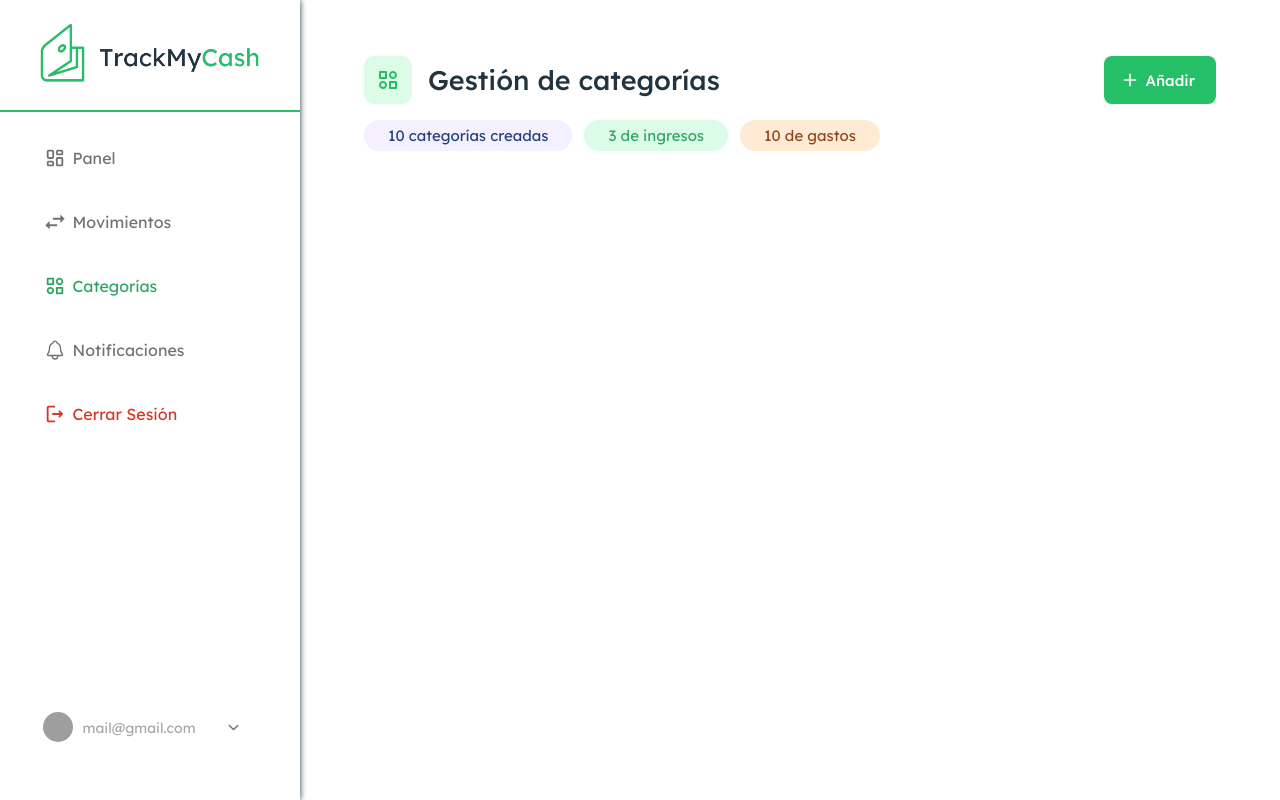
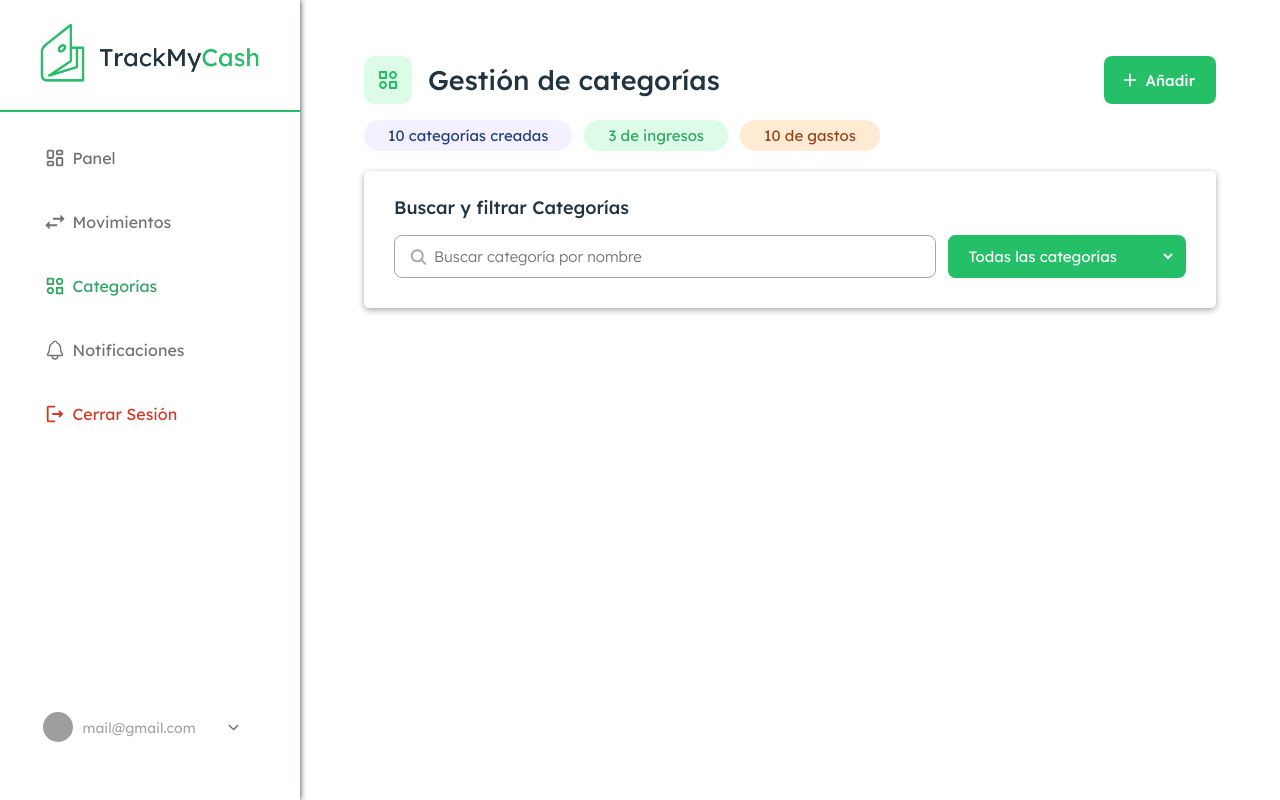
Before and after one commit to FazeElian/track-my-cash, a React (Vite) app in the folder client/: page /admin/categories in a window 1280 px wide. Built offline with nearby package versions, Linux system fonts and the light colour scheme; no server answers; grey boxes are pictures that could not be loaded.

Commit message:
add: search bar component

```diff
--- a/client/src/assets/css/Global.css
+++ b/client/src/assets/css/Global.css
@@ -58,6 +58,11 @@ body::-webkit-scrollbar-thumb {
     margin-left: 320px;
     height: auto;
     padding: 4rem 5rem 4rem;
+    flex-direction: column;
+}
+
+option {
+    cursor: pointer;
 }
 
 .txt-animated-gradient-blue-green {
--- /dev/null
+++ b/client/src/assets/css/components/admin/SearchBar.css
@@ -0,0 +1,136 @@
+@import "../../Global.css";
+
+.search-section {
+    display: flex;
+    width: 100%;
+    height: auto;
+    margin-top: 1.5rem;
+    background-color: var(--color-white);
+    filter: drop-shadow(0 2px 3px var(--color-gray2));
+    border-radius: 5px;
+    padding: 2rem;
+    flex-direction: column;
+}
+
+    .search-section h1 {
+        color: var(--color-dark-blue);
+        font-weight: 500;
+        font-size: 22px;
+    }
+
+    .search-bar {
+        display: flex;
+        width: 100%;
+        height: auto;
+        margin-top: 1rem;
+        gap: 12px;
+    }
+
+        .search {
+            display: flex;
+            width: 70%;
+            height: auto;
+            gap: 8px;
+            align-items: center;
+            color: var(--color-gray2) !important;
+            border: 1px solid var(--color-gray2);
+            padding: 0 14px 0;
+            border-radius: 8px;
+        }
+
+            .search svg {
+                width: 20px;
+                height: 20px;
+            }
+
+            .search input {
+                display: flex;
+                width: 100%;
+                height: auto;
+                padding: 12px 0 12px;
+                font-size: 16px;
+                border: none;
+                outline: none;
+                font-weight: 300;
+                color: var(--color-dark-blue);
+            }
+
+        .filter {
+            display: flex;
+            min-width: 30%;
+            background-color: var(--color-green);
+            border-radius: 8px;
+        }
+
+            .filter select {
+                display: flex;
+                width: 96%;
+                height: auto;
+                align-items: center;
+                justify-content: center;
+                border: none;
+                border-radius: 8px;
+                padding: 0 1rem 0;
+                font-size: 16px;
+                color: var(--color-white);
+                background: var(--color-green);
+                font-weight: 400;
+                cursor: pointer;
+                outline: none;
+            }
+
+/* Responsive 1440px */
+@media (max-width: 1440px) {
+    .search-section {
+        margin-top: 20px;
+        padding: 25px 30px 30px;
+    }
+
+    .search-section h1 {
+        font-size: 18px;
+    }
+
+    .search {
+        gap: 6px;
+    }
+
+    .search input {
+        padding: 11px 0 11px;
+    }
+
+    .search input,
+    .filter select {
+        font-size: 15px;
+    }
+}
+
+/* Responsive 1024px */
+@media (max-width: 1024px) {
+    .search {
+        width: 55%;
+    }
+
+    .filter {
+        width: 45%;
+    }
+}
+
+/* Responsive 425px */
+@media (max-width: 425px) {
+    .search-section {
+        padding: 22px;
+    }
+
+    .search-bar {
+        flex-direction: column;
+    }
+
+    .search,
+    .filter {
+        width: 100%;
+    }
+
+    .filter {
+        padding: 11px 0 11px;
+    }
+}
--- /dev/null
+++ b/client/src/components/admin/SearchBar.tsx
@@ -0,0 +1,41 @@
+// Styles for this component
+import "../../assets/css/components/admin/SearchBar.css";
+
+// Type
+import type { SearchBarType } from "../../lib/types/search-bar.type"
+
+// React icons
+import { IoSearch } from "react-icons/io5";
+
+const SearchBar : React.FC<SearchBarType> = (props) => {
+    return (
+        <section className="search-section">
+            <h1>Buscar y filtrar {props.titleModule}</h1>
+            <div className="search-bar">
+                <div className="search">
+                    <IoSearch />
+                    <input
+                        className="font-lexend"
+                        id={props.searchName}
+                        name={props.searchName}
+                        type="text"
+                        placeholder={props.placeholder}
+                    />
+                </div>
+                <div className="filter">
+                    <select
+                        className="font-lexend"
+                        id=""
+                        defaultValue={0}
+                    >
+                        <option value="" key="">Todas las categorías</option>
+                        <option value="" key="">Ingresos</option>
+                        <option value="" key="">Gastos</option>
+                    </select>
+                </div>
+            </div>
+        </section>
+    )
+}
+
+export { SearchBar };
--- /dev/null
+++ b/client/src/lib/types/search-bar.type.ts
@@ -0,0 +1,5 @@
+export type SearchBarType = {
+    titleModule: string
+    searchName: string
+    placeholder: string
+}
--- a/client/src/views/admin/categories/CategoriesView.tsx
+++ b/client/src/views/admin/categories/CategoriesView.tsx
@@ -1,4 +1,5 @@
 // Components for this view
+import { SearchBar } from "../../../components/admin/SearchBar";
 import { TopViewModule } from "../../../components/admin/TopTitle"
 
 // React icons
@@ -13,6 +14,11 @@ const CategoriesView = () => {
                 txtBtnAdd="Añadir categoría"
                 txtBtnAddShort="Añadir"
             />
+            <SearchBar
+                titleModule="Categorías"
+                searchName="categories"
+                placeholder="Buscar categoría por nombre"
+            />
         </main>
     )
 }
```
